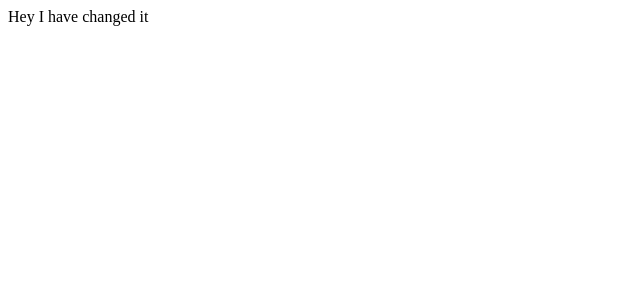
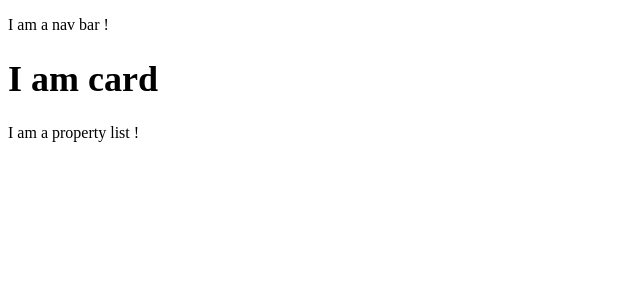
Before and after one commit to ChallengerBBS/Estater, an Angular app in the folder Client/: page / in a window 1280 px wide. Shown: the top 300 px of the page, without its empty margins (0-640 px from the left). Built offline with nearby package versions, Linux system fonts and the light colour scheme.

Commit message:
Add property card and list modules

```diff
--- a/Client/src/app/app.component.html
+++ b/Client/src/app/app.component.html
@@ -1 +1,3 @@
-Hey I have changed it
+<app-nav-bar></app-nav-bar>
+<app-property-card></app-property-card>
+<app-property-list></app-property-list>
--- /dev/null
+++ b/Client/src/app/nav-bar/nav-bar.component.html
@@ -0,0 +1,3 @@
+<p>
+  I am a nav bar !
+</p>
--- /dev/null
+++ b/Client/src/app/nav-bar/nav-bar.component.ts
@@ -0,0 +1,15 @@
+import { Component, OnInit } from '@angular/core';
+
+@Component({
+  selector: 'app-nav-bar',
+  templateUrl: './nav-bar.component.html',
+  styleUrls: ['./nav-bar.component.scss']
+})
+export class NavBarComponent implements OnInit {
+
+  constructor() { }
+
+  ngOnInit() {
+  }
+
+}
--- /dev/null
+++ b/Client/src/app/property/property-card/property-card.component.css
@@ -0,0 +1,4 @@
+h1 {
+  font-weight: bold;
+  font-size: 36px;
+}
--- /dev/null
+++ b/Client/src/app/property/property-card/property-card.component.html
@@ -0,0 +1 @@
+<h1>I am card</h1>
--- /dev/null
+++ b/Client/src/app/property/property-list/property-list.component.html
@@ -0,0 +1 @@
+<p>I am a property list !</p>
--- /dev/null
+++ b/Client/src/app/property/property-list/property-list.component.ts
@@ -0,0 +1,15 @@
+import { Component, OnInit } from '@angular/core';
+
+@Component({
+  selector: 'app-property-list',
+  templateUrl: './property-list.component.html',
+  styleUrls: ['./property-list.component.css']
+})
+export class PropertyListComponent implements OnInit {
+
+  constructor() { }
+
+  ngOnInit(): void {
+  }
+
+}
```
Also changed, not shown: Client/src/app/app.module.ts (+8 -2 lines), Client/src/app/property/property-card/property-card.component.ts (added, +13 -0 lines), Client/src/app/nav-bar/nav-bar.component.scss (added), Client/src/app/property/property-list/property-list.component.css (added).
